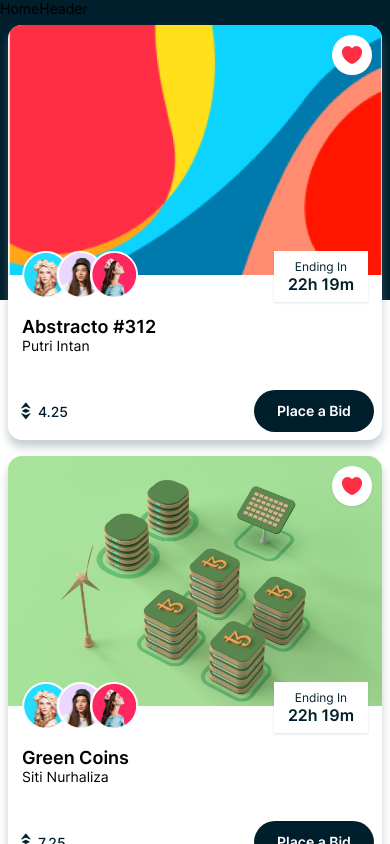
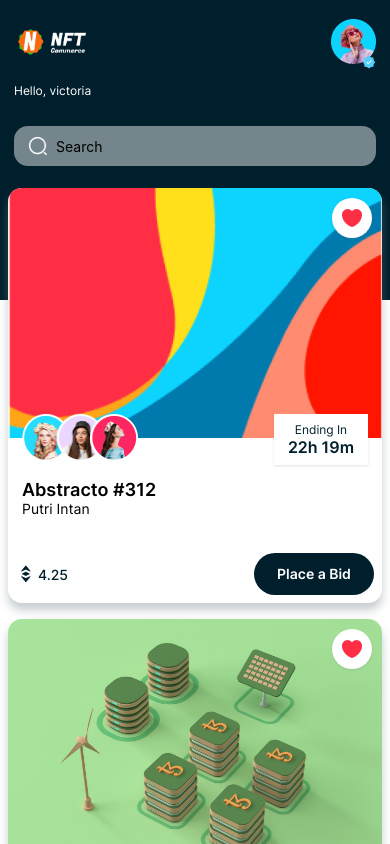
Before and after one commit to NaderNasr/NFT-commerce, a React Native app: screen /Home in a window 390 px wide. Shown: the top 844 px of the page. Built offline with nearby package versions, Linux system fonts and the light colour scheme.

Commit message:
created home header

```diff
--- a/components/HomeHeader.js
+++ b/components/HomeHeader.js
@@ -1,10 +1,60 @@
-import { View, Text } from 'react-native'
-import React from 'react'
+import { View, Text, Image, TextInput } from 'react-native'
+import { COLORS, FONTS, SIZES, assets } from '../constants'
 
-const HomeHeader = () => {
+const HomeHeader = ({onSearch}) => {
   return (
-    <View>
-      <Text>HomeHeader</Text>
+    <View style={{
+      backgroundColor: COLORS.primary,
+      padding: SIZES.font
+    }}>
+      <View style={{
+        flexDirection: 'row',
+        justifyContent: 'space-between',
+        alignItems: 'center'
+      }}>
+        <Image
+          source={assets.logo}
+          resizeMode='contain'
+          style={{ width: '20%', height: '100%' }}
+        />
+        <View style={{ width: 45, height: 55 }}>
+          <Image
+            source={assets.person01}
+            resizeMode='contain'
+            style={{ width: '100%', height: '100%' }}
+          />
+          <Image
+            source={assets.badge}
+            resizeMode='contain'
+            style={{ width: 15, height: 15, position: 'absolute', bottom: 0, right: 0 }}
+          />
+        </View>
+      </View>
+      <View style={{ marginVertical: SIZES.font }}>
+        <Text style={{ fontFamily: FONTS.regular, fontSize: SIZES.small, color: COLORS.white }}>Hello, victoria</Text>
+      </View>
+      <View style={{ marginTop: SIZES.font }}>
+        <View style={{
+          width: '100%',
+          borderRadius: SIZES.font,
+          backgroundColor: COLORS.gray,
+          flexDirection: 'row',
+          alignItems: 'center',
+          paddingHorizontal: SIZES.font,
+          paddingVertical: SIZES.small - 2
+        }}>
+          <Image
+            source={assets.search}
+            resizeMode='contain'
+            style={{ width: 20, height: 20, marginRight: SIZES.base }}
+          />
+          <TextInput
+            placeholder='Search'
+            style={{ flex: 1 }}
+            onChangeText={onSearch}
+          />
+        </View>
+      </View>
     </View>
   )
 }
```
Also changed, not shown: assets/images/logo.png.
